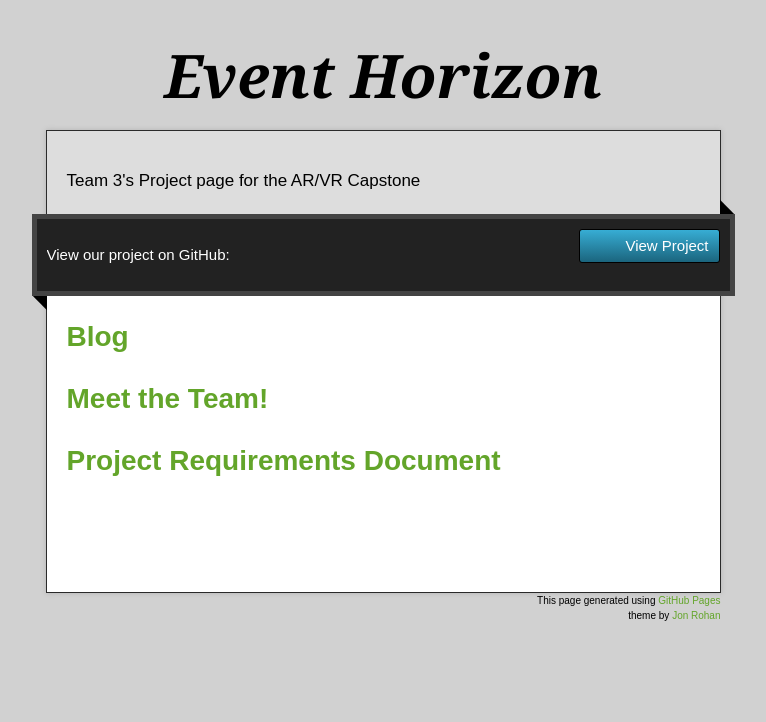
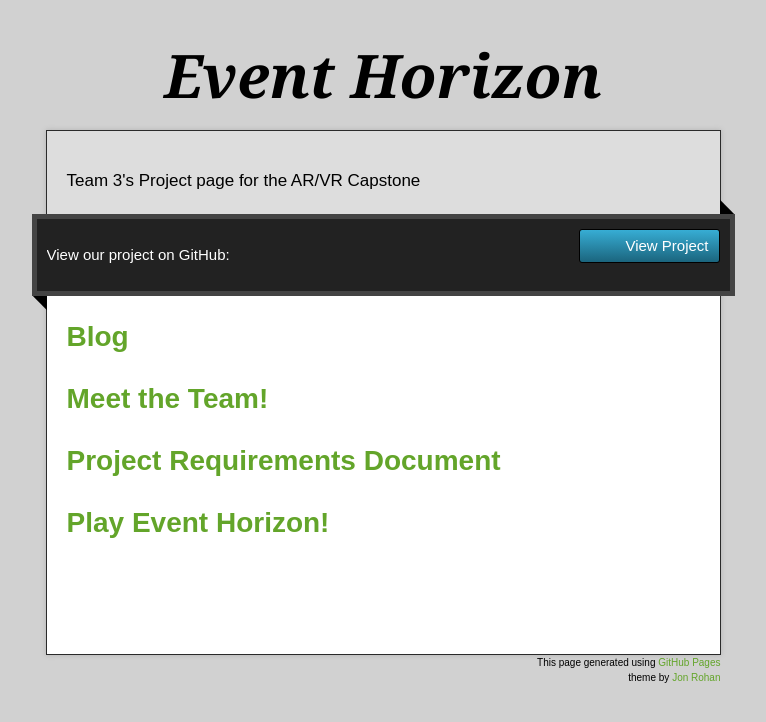
Before and after one commit to UWRealityLab/xrcapstone21sp-team3, a plain HTML site: page docs/index.html in a window 1280 px wide. Shown: the whole page, without its empty margins (257-1023 px from the left). Drawn offline with nearby package versions, Linux system fonts and the light colour scheme.

Commit message:
trying something...

```diff
--- a/docs/index.html
+++ b/docs/index.html
@@ -48,6 +48,8 @@
 
 <h1 id="header-1"><a href="https://docs.google.com/document/d/1L1R6KDe2fKX-x0AnGHcQj6KOr5SLTnCKr-LeSUIglbU/edit?usp=sharing">Project Requirements Document</a></h1>
 
+<h1 id="header-1"><a href="../index.html">Play Event Horizon!</a></h1>
+
 
         </article>
       </div>
```
